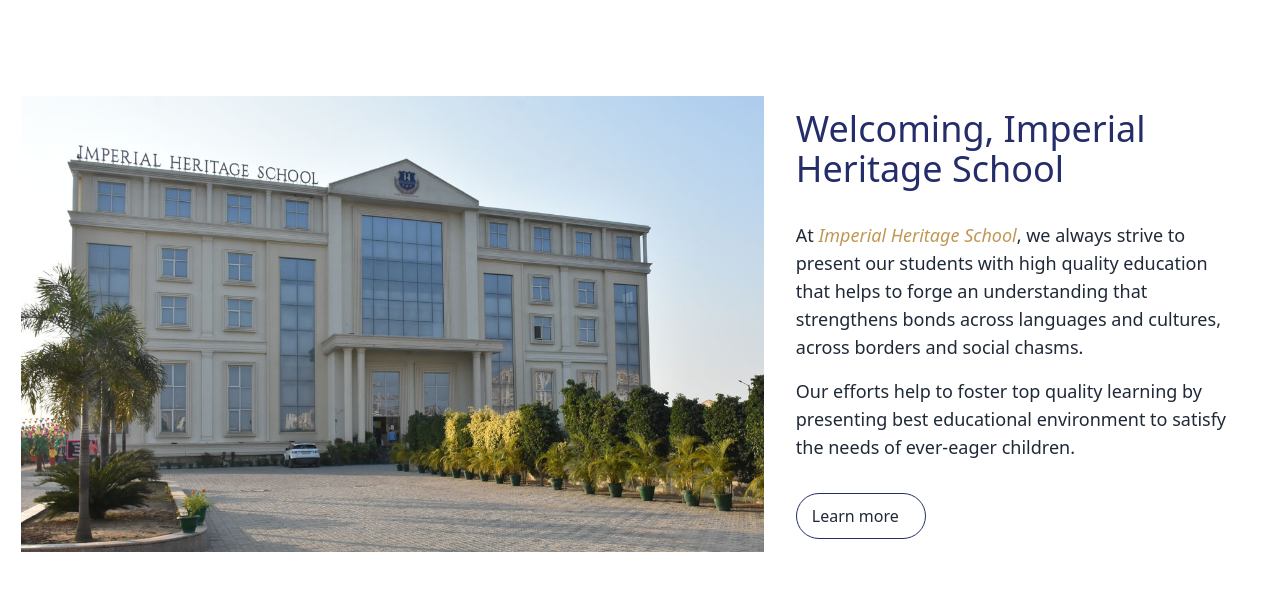
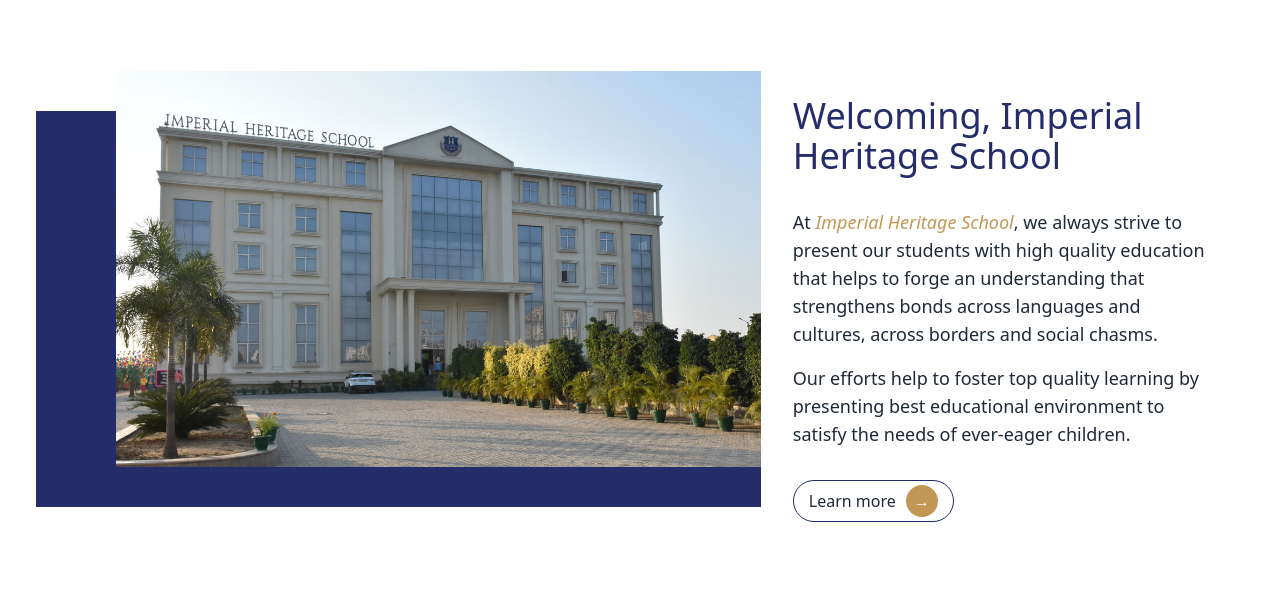
Before and after one commit to dp4kk/assignment_esop, a React (Vite) app: page / in a window 1280 px wide. Shown: the top 590 px of the page. Built offline with nearby package versions, Linux system fonts and the light colour scheme.

Commit message:
completed welcome

```diff
--- a/src/components/Welcome.jsx
+++ b/src/components/Welcome.jsx
@@ -4,22 +4,22 @@ const Welcome = () => {
   return (
     <div className="w-full relative py-24 overflow-hidden">
       <div className="max-w-[1240px] px-4 mx-auto">
-        <div className="flex items-center flex-wrap mx-[-15px]">
-          <div className="relative w-3/5">
-            <img src={image} alt="school" />
+        <div className="flex items-center  flex-wrap sm:flex-col overflow-visible md:flex-row-reverse lg:flex-row ">
+          <div className="relative lg:w-3/5 md:w-2/5 sm:px-10 box-border bg-[#242d69]">
+            <img src={image} alt="school" className="mt-[-40px] mb-[40px] ml-[40px]" />
           </div>
-          <div className="relative w-2/5">
+          <div className="relative lg:w-2/5 md:w-3/5 sm:4/5 bg-white">
             <div className="py-0 px-8">
               <div className="relative mb-8">
-                <h2 className="mb-0 text-[#242d69] text-4xl">
+                <h2 className="mb-0 text-[#242d69] text-4xl  ">
                   Welcoming, Imperial Heritage School
                 </h2>
               </div>
               <p className="text-lg mb-4">
                 At{" "}
-                <e className="text-[#c19753] italic">
+                <span className="text-[#c19753] italic">
                   Imperial Heritage School
-                </e>
+                </span>
                 , we always strive to present our students with high quality
                 education that helps to forge an understanding that strengthens
                 bonds across languages and cultures, across borders and social
@@ -31,8 +31,11 @@ const Welcome = () => {
                 children.
               </p>
               <div className="mt-8 w-full">
-                <a className="relative z-1 flex items-center gap-[10px] px-[15px] py-[10px] min-w-[130px] max-w-max rounded-full text-primary-color bg-transparent border border-[#242d69] text-center transition duration-300 ease-in-out">
-                Learn more
+                <a className="relative z-1 flex items-center gap-[10px] px-[15px] py-[10px] min-w-[125px] max-w-max h-[42px]    rounded-full text-primary-color bg-transparent border border-[#242d69] text-center transition duration-300 ease-in-out group hover:text-white hover:bg-[#242d69] ">
+                  Learn more
+                  <div className=" bg-[#c19753] w-8 h-8 rounded-full group-hover:translate-x-4 group-hover:w-10 group-hover:h-10 flex justify-center items-center">
+                    <span className=" text-white ">→</span>
+                  </div>
                 </a>
               </div>
             </div>
```
